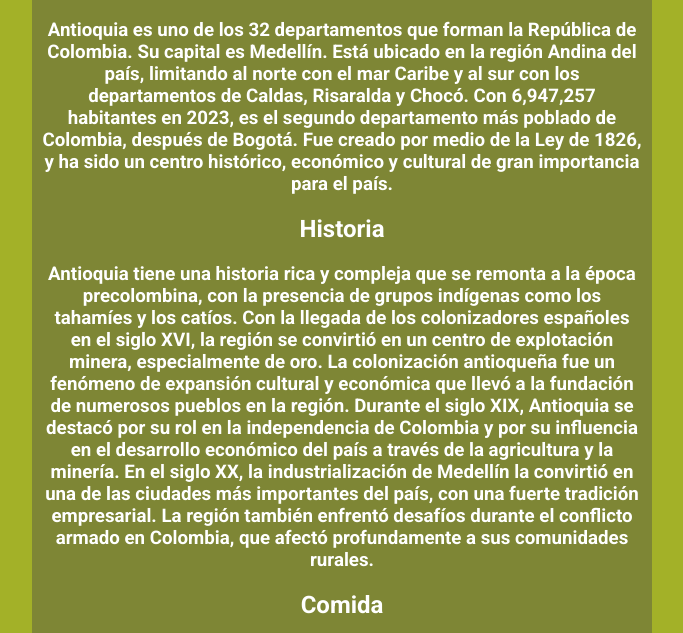
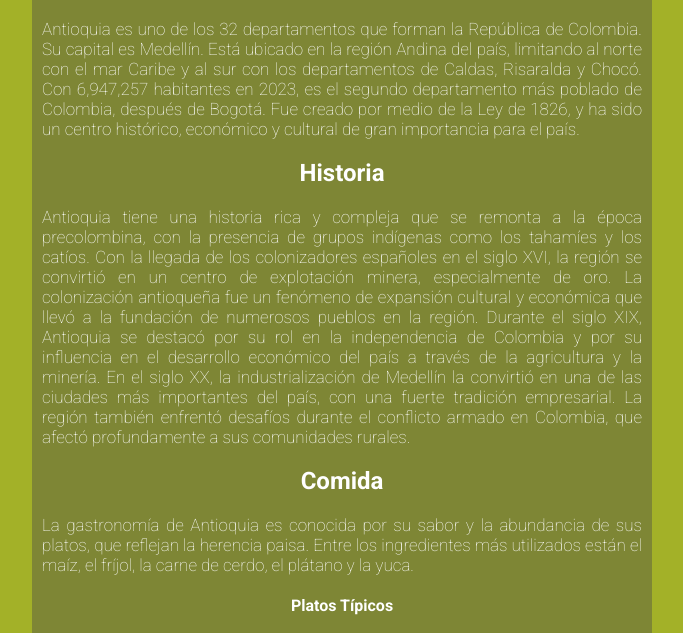
Before and after one commit to sebastianVis/PaisesHTML, a plain HTML site: page pages/antioquia.html in a window 1280 px wide. Shown: the part 90-723 px from the top of the page, without its empty margins (298-981 px from the left). Drawn offline with Linux system fonts and the light colour scheme.

Commit message:
trabajo entregado

```diff
--- a/css/style.css
+++ b/css/style.css
@@ -43,10 +43,20 @@ body{
     border-radius: 5px;
 }
 
-.containerSub .titulo{
-    font-style: italic;
+h3, li{
+    text-align: justify;
+    font-size: 17px;
+    font-weight: 200;
 }
+
+h2{
+    text-align: center;
+}
+
+
+
 .button {
+    text-align: center;
     width: 500px;
     height: 40px;
     background-color: rgb(168,230,0,90);
```
